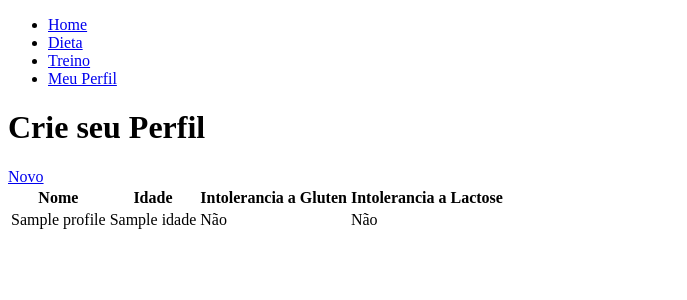
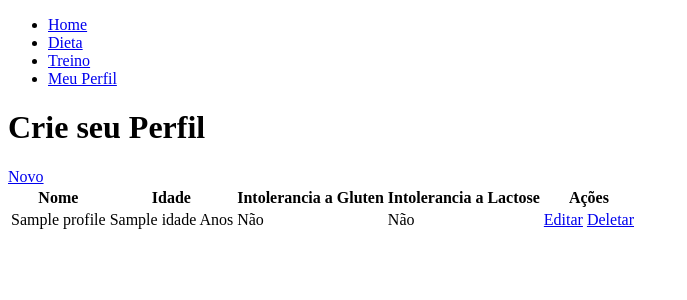
Before and after one commit to TrXGustavoo/Teste-WebDesing-Cadastro, a Django app: template pessoa/templates/pessoa/profile_list.html in a window 1280 px wide. Shown: the top 300 px of the page, without its empty margins (0-687 px from the left). Run offline with Django 4.2, Linux system fonts and the light colour scheme; the template is opened without the code that fills it: most values are stand-ins (such as "Sample title", 1, 10 or a date in 2020).

Commit message:
Criação do formulario e das funções edit e remove

```diff
--- a/pessoa/forms.py
+++ b/pessoa/forms.py
@@ -1,3 +1,4 @@
+from tabnanny import check
 from django import forms
 from django.forms import  models, fields
 from .models import Profile
--- /dev/null
+++ b/pessoa/templates/pessoa/profile_confirm_delete.html
@@ -0,0 +1,4 @@
+<form  method="post">{% csrf_token %}
+    <p>Voce tem certeza que deseja deletar "{{ object }}"?</p>
+    <input type="submit" value="Confirmar">
+</form>
--- a/pessoa/templates/pessoa/profile_list.html
+++ b/pessoa/templates/pessoa/profile_list.html
@@ -9,26 +9,31 @@
             <th>Idade</th>
             <th>Intolerancia a Gluten</th>
             <th>Intolerancia a Lactose</th>
+            <th>Ações</td>
         </tr>
     </thead>
     <tbody>
         {% for profile in object_list %}
         <tr>
             <td>{{ profile.nome_completo }}</td>
-            <td>{{ profile.idade }}</td>
+            <td>{{ profile.idade }} Anos</td>
             <td>
-                {% if alegia_Gluten %}
+                {% if profile.intolerancia_a_Gluten %}
                 Sim
                 {% else %}
                 Não
                 {% endif %}
             </td>
             <td>
-                {% if alegia_Lactose %}
+                {% if profile.intolerancia_a_Lactose %}
                 Sim
                 {% else %}
                 Não
                 {% endif %}
+            </td>
+            <td>
+                <a href="{% url 'profile.edit' profile.pk %}">Editar</a>
+                <a href="{% url 'profile.delete' profile.pk %}">Deletar</a>
             </td>
         </tr>
         {% endfor %}
--- a/pessoa/urls.py
+++ b/pessoa/urls.py
@@ -1,7 +1,9 @@
 from django.urls import path
-from .views import ListaProfileView, ProfileCreateView
+from .views import ListaProfileView, ProfileCreateView, ProfileUpdateView, ProfileDeleteView
 
 urlpatterns = [
     path('', ListaProfileView.as_view(), name='profile.index'),
     path('novo/', ProfileCreateView.as_view(), name='profile.novo'),
+    path('edit/<int:pk>', ProfileUpdateView.as_view(), name='profile.edit'),
+    path('delete/<int:pk>', ProfileDeleteView.as_view(), name='profile.delete'),
 ]
```
Also changed, not shown: pessoa/views.py (+12 -1 lines), pessoa/migrations/0004_alter_profile_intolerancia_a_gluten_and_more.py (added).
